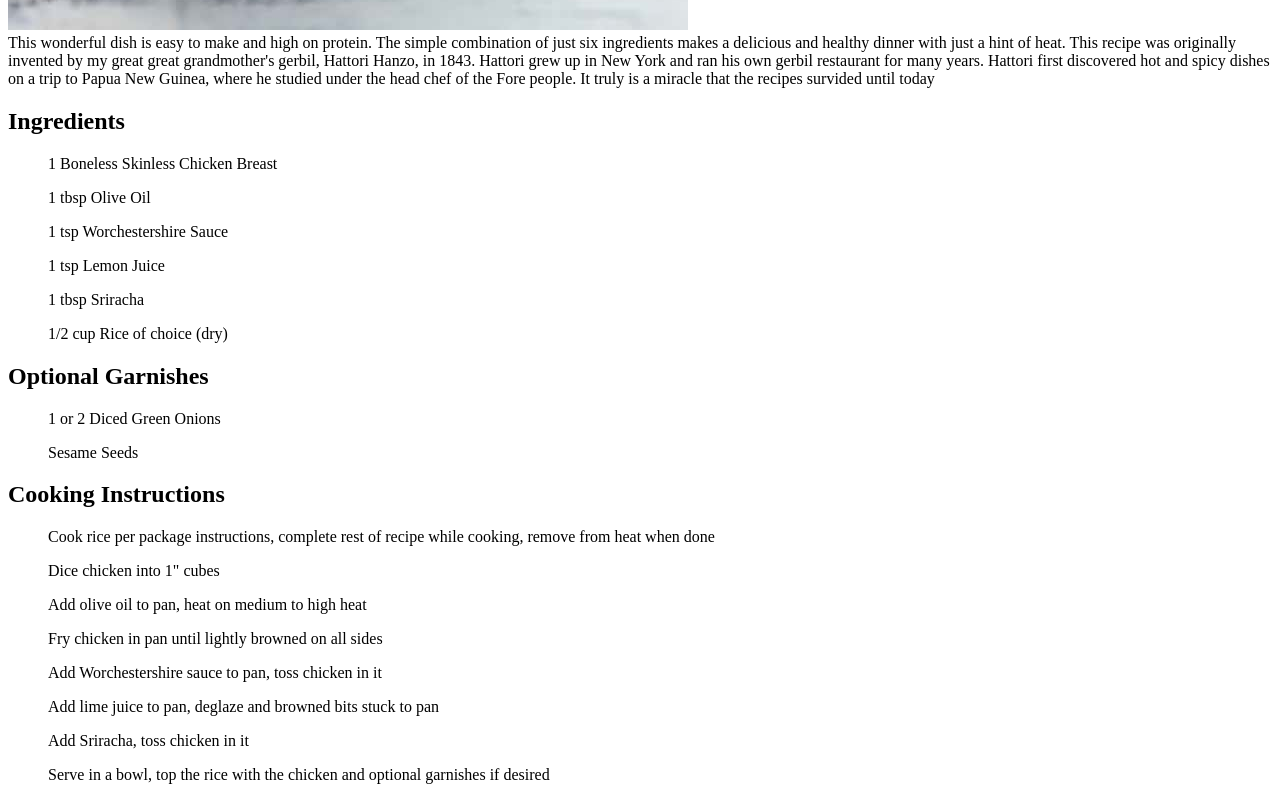
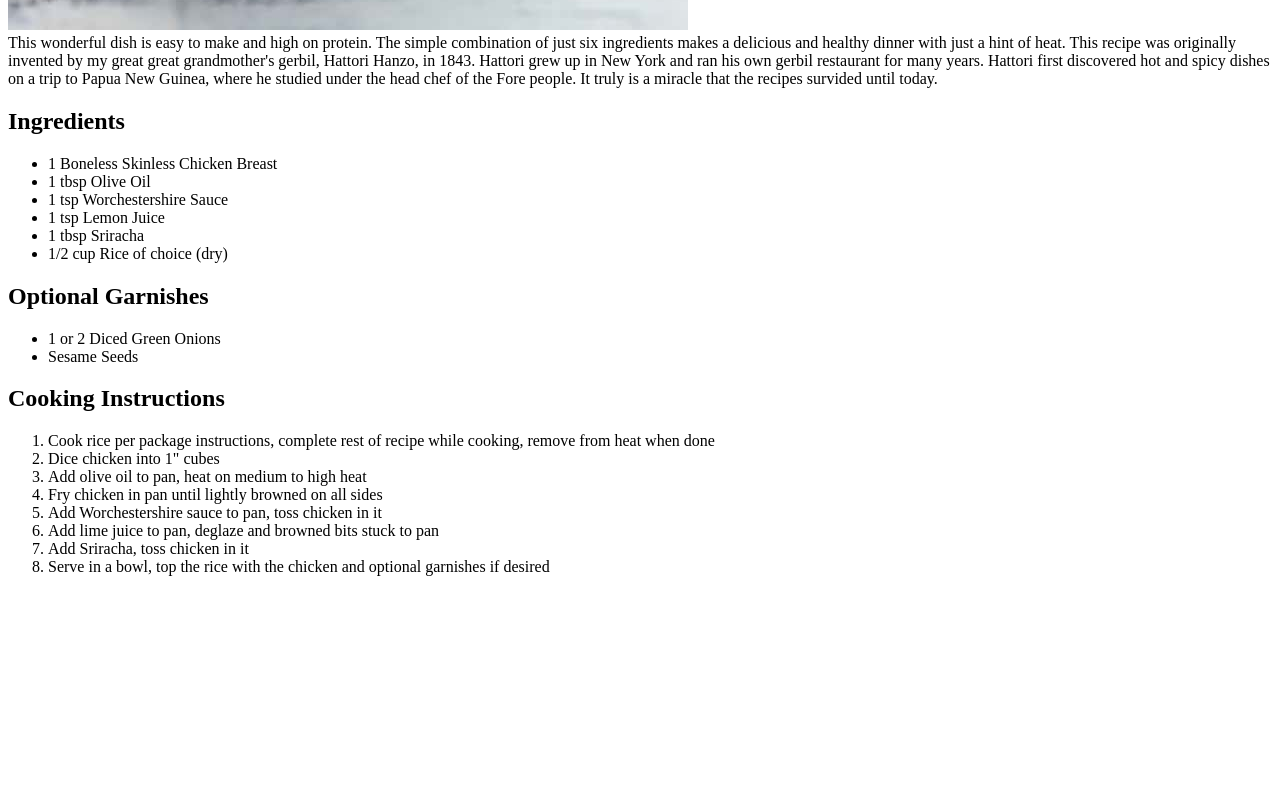
Before and after one commit to Duffy509/odin-recipes, a plain HTML site: page recipes/fancy-chicken.html in a window 1280 px wide. Shown: the part 1070-1870 px from the top of the page. After the commit the page ends 1662 px from the top, so only its background shows below. Drawn offline with Linux system fonts and the light colour scheme.

Commit message:
Corrected the coding of the various lists in fancy-chicken.html

```diff
--- a/recipes/fancy-chicken.html
+++ b/recipes/fancy-chicken.html
@@ -19,26 +19,32 @@
             years. Hattori first discovered hot and spicy dishes on
             a trip to Papua New Guinea, where he studied under the head
             chef of the Fore people. It truly is a miracle that the recipes
-            survided until today
+            survided until today.
         </p3>
         <h2>Ingredients</h2>
-            <ul>1 Boneless Skinless Chicken Breast</ul>
-            <ul>1 tbsp Olive Oil</ul>
-            <ul>1 tsp Worchestershire Sauce</ul>
-            <ul>1 tsp Lemon Juice</ul>
-            <ul>1 tbsp Sriracha</ul>
-            <ul>1/2 cup Rice of choice (dry)</ul>
+            <ul>
+                <li>1 Boneless Skinless Chicken Breast</li>
+                <li>1 tbsp Olive Oil</li>
+                <li>1 tsp Worchestershire Sauce</li>
+                <li>1 tsp Lemon Juice</li>
+                <li>1 tbsp Sriracha</li>
+                <li>1/2 cup Rice of choice (dry)</li>
+            </ul>
         <h2>Optional Garnishes</h2>
-            <ul>1 or 2 Diced Green Onions</ul>
-            <ul>Sesame Seeds</ul>
+            <ul>
+                <li>1 or 2 Diced Green Onions</li>
+                <li>Sesame Seeds</li>
+        </ul>
         <h2>Cooking Instructions</h2>
-            <ol>Cook rice per package instructions, complete rest of recipe while cooking, remove from heat when done</ol>
-            <ol>Dice chicken into 1" cubes</ol>
-            <ol>Add olive oil to pan, heat on medium to high heat</ol>
-            <ol>Fry chicken in pan until lightly browned on all sides</ol>
-            <ol>Add Worchestershire sauce to pan, toss chicken in it</ol>
-            <ol>Add lime juice to pan, deglaze and browned bits stuck to pan</ol>
-            <ol>Add Sriracha, toss chicken in it</ol>
-            <ol>Serve in a bowl, top the rice with the chicken and optional garnishes if desired</ol>
+            <ol>
+                <li>Cook rice per package instructions, complete rest of recipe while cooking, remove from heat when done</li>
+                <li>Dice chicken into 1" cubes</li>
+                <li>Add olive oil to pan, heat on medium to high heat</li>
+                <li>Fry chicken in pan until lightly browned on all sides</li>
+                <li>Add Worchestershire sauce to pan, toss chicken in it</li>
+                <li>Add lime juice to pan, deglaze and browned bits stuck to pan</li>
+                <li>Add Sriracha, toss chicken in it</li>
+                <li>Serve in a bowl, top the rice with the chicken and optional garnishes if desired</li>
+            </ol>
     </body>
 </html>
```
